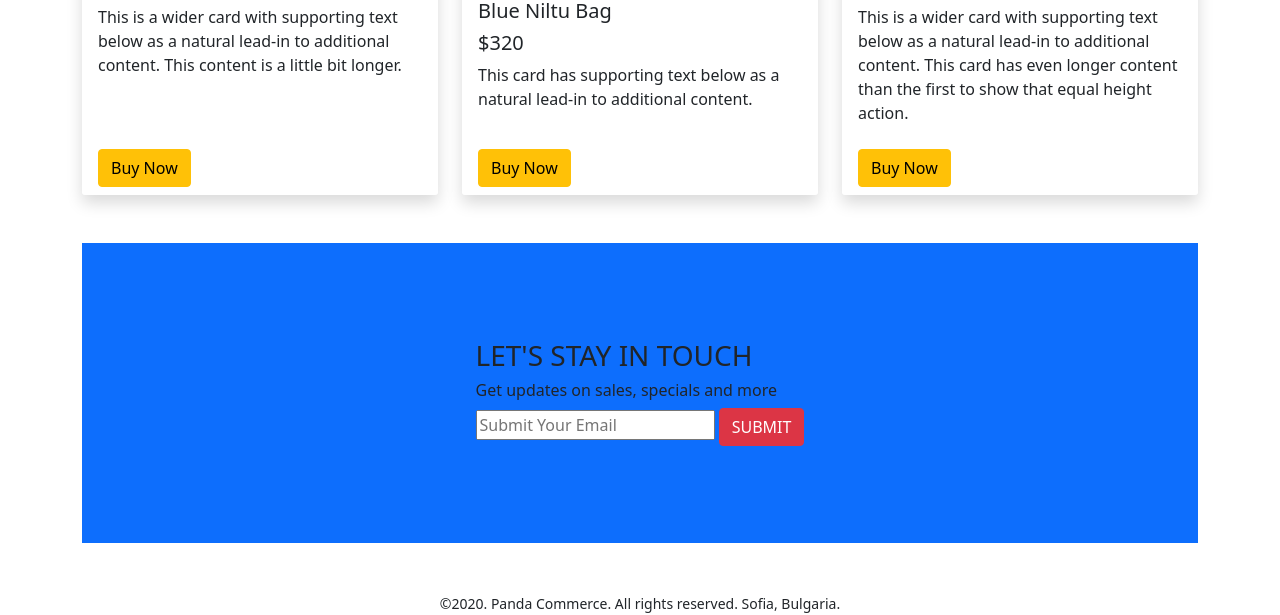
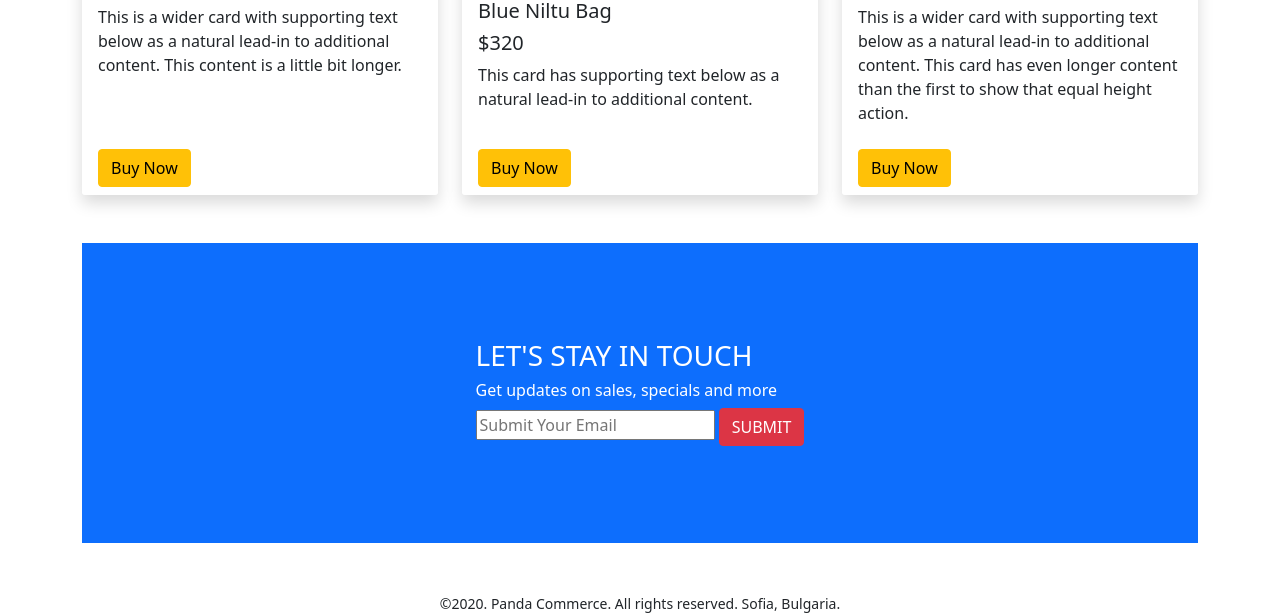
Before and after one commit to minhaz19/panda-commerce-bootstrap, a plain HTML site: page index.html in a window 1280 px wide. Shown: the part 1786-2401 px from the top of the page. Drawn offline with Linux system fonts and the light colour scheme.

Commit message:
text color add

```diff
--- a/index.html
+++ b/index.html
@@ -193,7 +193,7 @@
             </div>
           </div>
         </section>
-        <section id="subscribe" style="height: 300px ;" class="d-flex justify-content-center align-items-center bg-primary mt-5">
+        <section id="subscribe" style="height: 300px ;" class="d-flex justify-content-center align-items-center bg-primary mt-5 text-white">
             <div>
                 <h3>LET'S STAY IN TOUCH</h3>
                 <h6>Get updates on sales, specials and more</h6>
```
